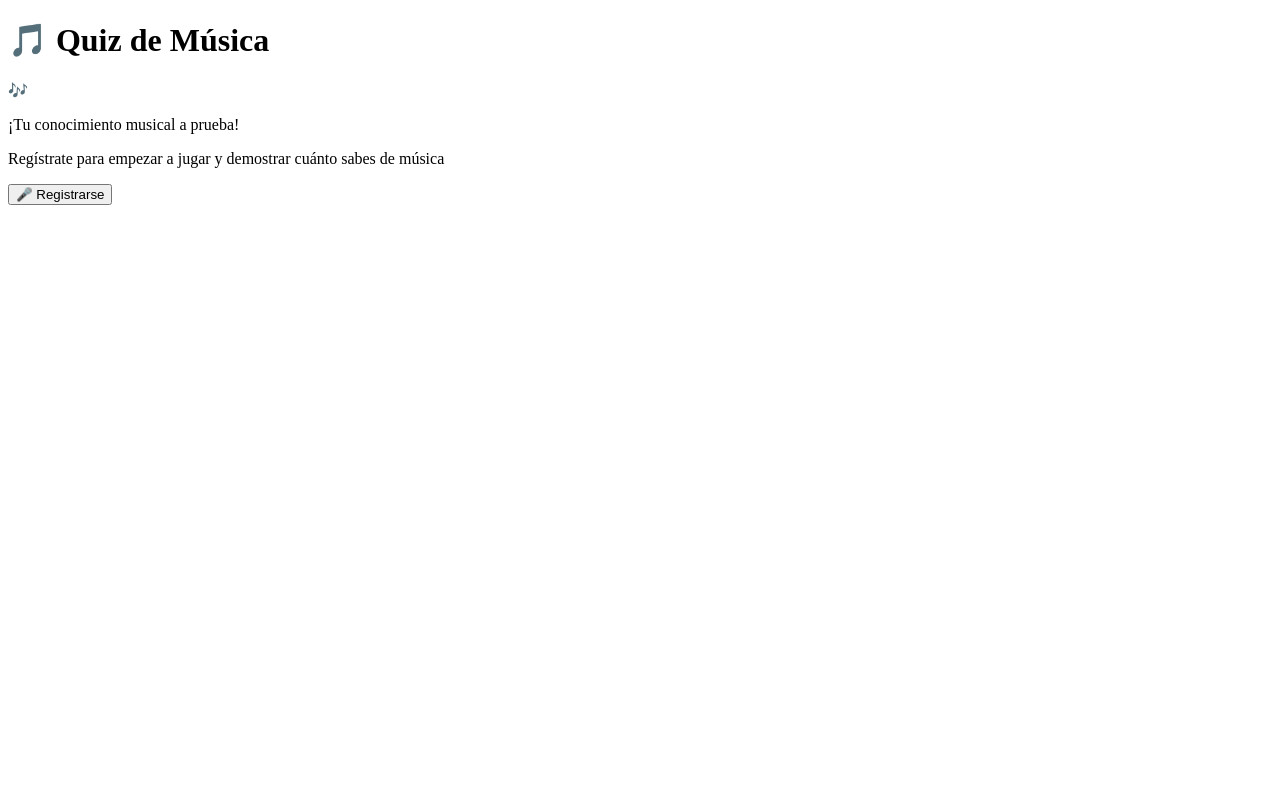
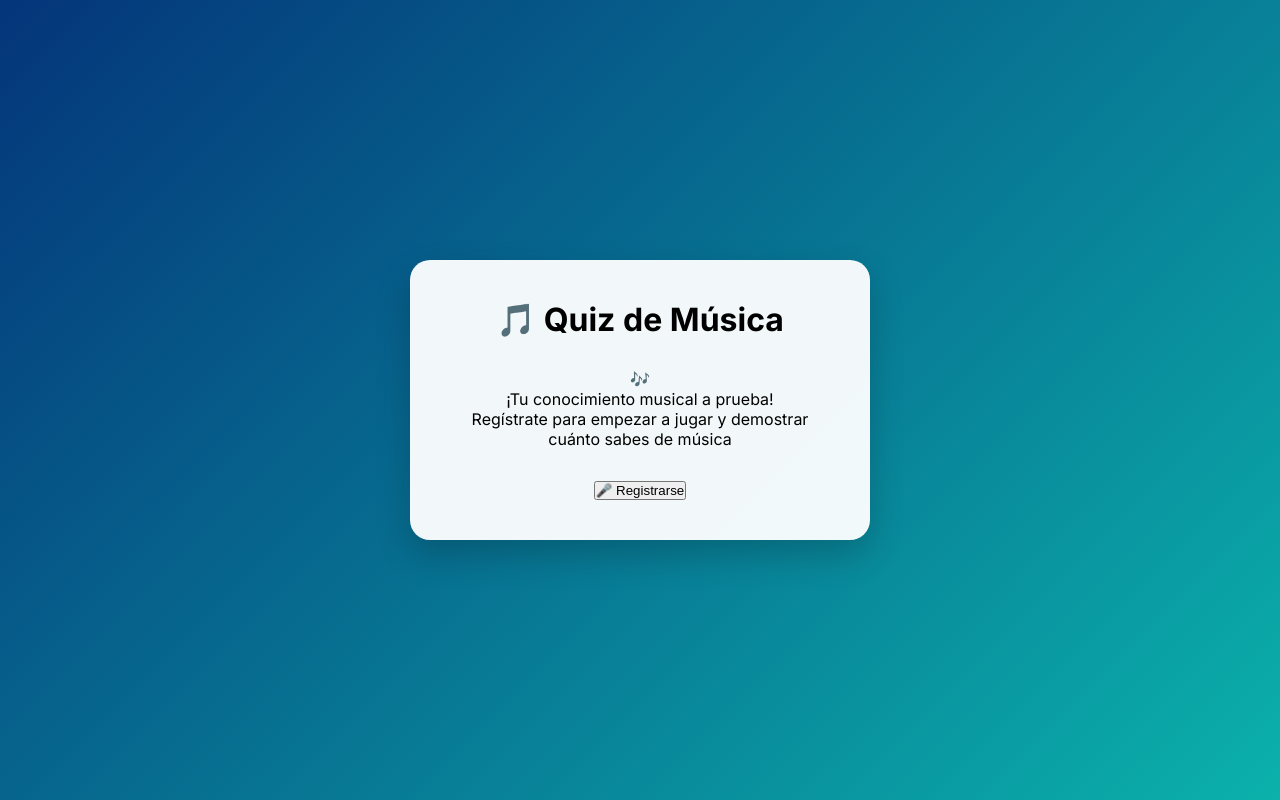
Before and after one commit to kellylopez1/github-ages-test, a plain HTML site: page index.html in a window 1280 px wide. Drawn offline with Linux system fonts and the light colour scheme.

Commit message:
creación de contenedor html

```diff
--- a/index.html
+++ b/index.html
@@ -4,6 +4,7 @@
     <meta charset="UTF-8">
     <meta name="viewport" content="width=device-width, initial-scale=1.0">
     <title> 🎵Quiz de Musica</title>
+    <link rel="stylesheet" href="styles.css">
 </head>
 <body>
     <!-- Contenedor principal -->
--- /dev/null
+++ b/styles.css
@@ -0,0 +1,42 @@
+@import url('https://fonts.googleapis.com/css2?family=Inter:ital,opsz,wght@0,14..32,100..900;1,14..32,100..900&display=swap');
+*{
+    margin: 0;
+    padding: 0;
+    box-sizing: border-box;
+}
+
+body {
+    font-family: 'Inter', sans-serif;
+
+    background: linear-gradient(135deg, #04357a 0%, #0bb1ab 100%);
+
+    min-height: 100vh;
+
+    display: flex;
+    align-items: center;
+    justify-content: center;
+}
+
+.container {
+    width: 100%;
+    max-width: 500px;
+    margin: 0 auto;
+    padding: 20px;
+}
+
+.main-container,
+.form-container {
+    background-color: rgba(255, 255, 255, 0.95);
+    padding: 40px;
+    border-radius: 20px;
+    box-shadow: 0 15px 35px rgba(0, 0, 0, 0.2);
+
+}
+
+.main-container{
+    text-align: center;
+}
+
+.welcome-section {
+    margin: 30px 0;
+}
```
Also changed, not shown: script.js (added).
